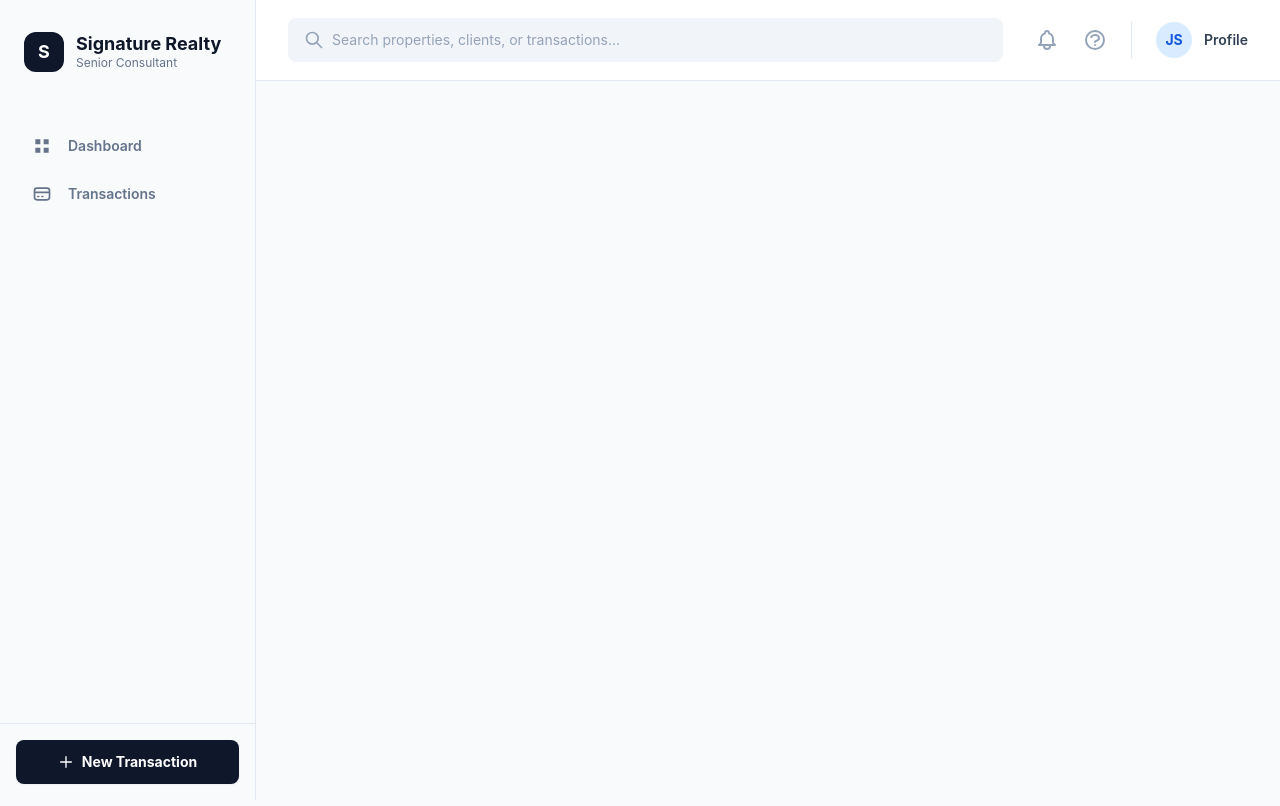
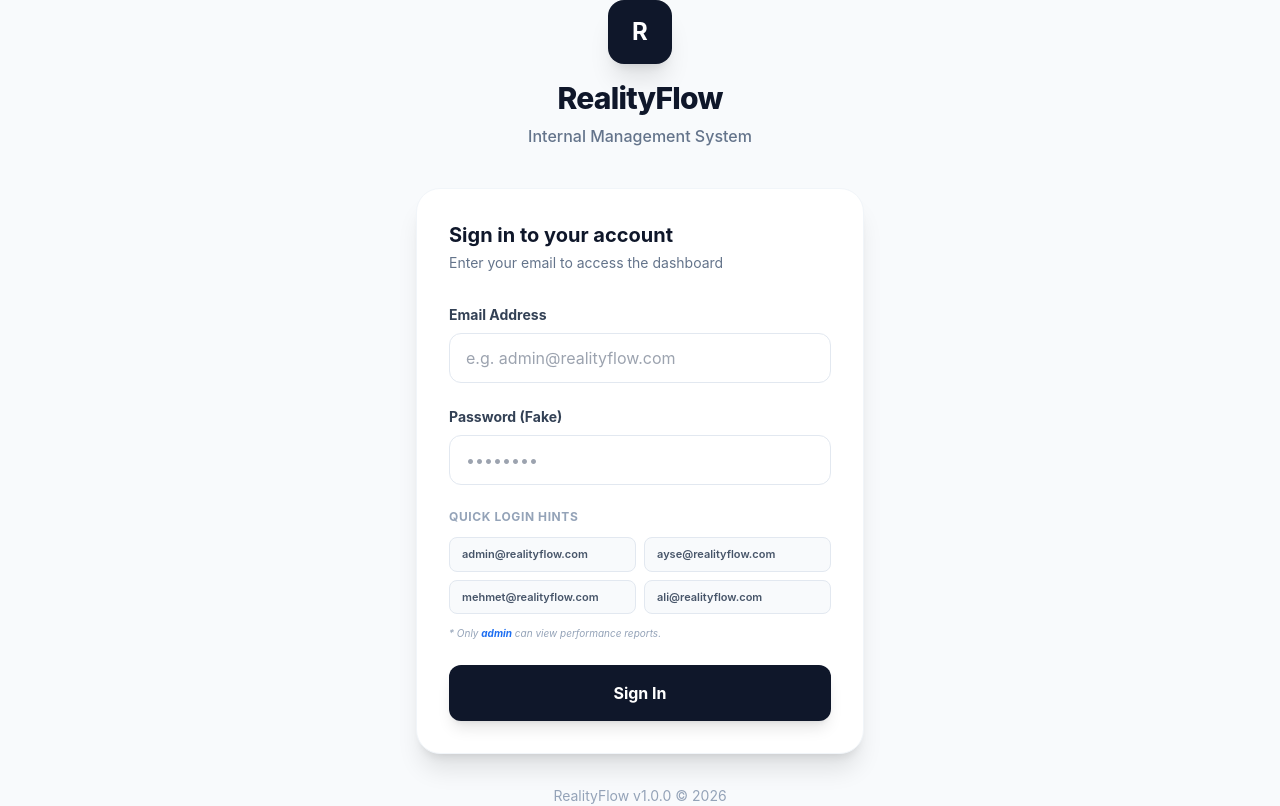
Before and after one commit to bgungor1/RealityFlow, a Nuxt app in the folder apps/frontend/: page /login in a window 1280 px wide. Built offline with nearby package versions, Linux system fonts and the light colour scheme.

Commit message:
feat(frontend): implement robust authentication and route guarding

```diff
--- /dev/null
+++ b/apps/frontend/pages/login.vue
@@ -0,0 +1,102 @@
+<template>
+  <div class="min-h-screen flex items-center justify-center bg-surface-50 px-4">
+    <div class="max-w-md w-full">
+      <!-- Logo/Brand -->
+      <div class="text-center mb-10">
+        <div class="inline-flex items-center justify-center w-16 h-16 bg-surface-900 rounded-2xl text-white font-bold text-2xl mb-4 shadow-xl">
+          R
+        </div>
+        <h1 class="text-3xl font-extrabold text-surface-900 tracking-tight">RealityFlow</h1>
+        <p class="mt-2 text-surface-500 font-medium">Internal Management System</p>
+      </div>
+
+      <div class="bg-white p-8 rounded-3xl shadow-xl border border-surface-100 animate-in fade-in zoom-in duration-500">
+        <div class="mb-8">
+          <h2 class="text-xl font-bold text-surface-900">Sign in to your account</h2>
+          <p class="text-sm text-surface-500 mt-1">Enter your email to access the dashboard</p>
+        </div>
+
+        <form @submit.prevent="handleLogin" class="space-y-6">
+          <div>
+            <label for="email" class="block text-sm font-bold text-surface-700 mb-2">Email Address</label>
+            <input
+              id="email"
+              v-model="email"
+              type="email"
+              required
+              placeholder="e.g. admin@realityflow.com"
+              class="w-full px-4 py-3 rounded-xl border border-surface-200 focus:ring-2 focus:ring-primary-500 focus:border-primary-500 transition-all outline-none text-surface-900"
+            />
+          </div>
+
+          <div>
+            <label for="password" class="block text-sm font-bold text-surface-700 mb-2">Password (Fake)</label>
+            <input
+              id="password"
+              type="password"
+              placeholder="••••••••"
+              class="w-full px-4 py-3 rounded-xl border border-surface-200 focus:ring-2 focus:ring-primary-500 focus:border-primary-500 transition-all outline-none text-surface-900"
+            />
+          </div>
+
+          <!-- Quick Access Hints -->
+          <div class="space-y-3">
+            <p class="text-xs font-bold text-surface-400 uppercase tracking-wider">Quick Login Hints</p>
+            <div class="grid grid-cols-2 gap-2">
+              <button
+                v-for="hint in ['admin@realityflow.com', 'ayse@realityflow.com', 'mehmet@realityflow.com', 'ali@realityflow.com']"
+                :key="hint"
+                type="button"
+                @click="email = hint"
+                class="px-3 py-2 text-[11px] font-semibold bg-surface-50 text-surface-600 border border-surface-200 rounded-lg hover:bg-surface-100 hover:border-surface-300 transition-all text-left truncate"
+              >
+                {{ hint }}
+              </button>
+            </div>
+            <p class="text-[10px] text-surface-400 italic mt-2">
+              * Only <span class="text-primary-600 font-bold">admin</span> can view performance reports.
+            </p>
+          </div>
+
+          <button
+            type="submit"
+            :disabled="loading"
+            class="w-full py-4 bg-surface-900 text-white font-bold rounded-xl shadow-lg hover:bg-surface-800 active:scale-[0.98] transition-all disabled:opacity-70 disabled:cursor-not-allowed flex items-center justify-center gap-2"
+          >
+            <span v-if="loading" class="animate-spin h-5 w-5 border-2 border-white border-t-transparent rounded-full"></span>
+            <span>{{ loading ? 'Signing in...' : 'Sign In' }}</span>
+          </button>
+        </form>
+      </div>
+
+      <p class="text-center mt-8 text-surface-400 text-sm">
+        RealityFlow v1.0.0 &copy; 2026
+      </p>
+    </div>
+  </div>
+</template>
+
+<script setup lang="ts">
+import { useUserStore } from '~/stores/user';
+
+definePageMeta({
+  layout: false
+});
+
+const userStore = useUserStore();
+const email = ref('');
+const loading = ref(false);
+
+async function handleLogin() {
+  if (!email.value) return;
+
+  loading.value = true;
+  // Simulate network delay
+  await new Promise(resolve => setTimeout(resolve, 800));
+
+  userStore.login(email.value);
+  loading.value = false;
+
+  navigateTo('/');
+}
+</script>
--- /dev/null
+++ b/apps/frontend/stores/user.ts
@@ -0,0 +1,77 @@
+import { defineStore } from 'pinia';
+import type { Agent } from '~/types';
+
+export const useUserStore = defineStore('user', {
+  state: () => ({
+    users: [] as Agent[],
+    currentUser: null as Agent | null,
+    loading: false,
+    error: null as string | null,
+  }),
+
+  getters: {
+    agents: (state) => state.users.filter(u => u.role === 'agent' || !u.role),
+    isAuthenticated: (state) => !!state.currentUser,
+    isAdmin: (state) => state.currentUser?.role === 'admin',
+  },
+
+  actions: {
+    async fetchUsers() {
+      this.loading = true;
+      this.error = null;
+      try {
+        const data = await useApiFetch<Agent[]>('/api/users');
+        this.users = data;
+        return data; // SSR serialization fix
+      } catch (err: any) {
+        this.error = err?.data?.message || 'Failed to fetch users';
+        throw err;
+      } finally {
+        this.loading = false;
+      }
+    },
+
+    login(email: string) {
+      // Fake Auth Logic
+      const cleanEmail = email.toLowerCase();
+      const isAdmin = cleanEmail === 'admin@realityflow.com';
+
+      let fullName = 'Standard Agent';
+      if (isAdmin) fullName = 'Admin User';
+      else if (cleanEmail.includes('ayse')) fullName = 'Ayşe Yılmaz';
+      else if (cleanEmail.includes('mehmet')) fullName = 'Mehmet Demir';
+      else if (cleanEmail.includes('ali')) fullName = 'Ali Kaya';
+
+      const user = {
+        _id: isAdmin ? 'admin-id' : `user-${Date.now()}`,
+        fullName,
+        email: email,
+        role: isAdmin ? 'admin' : 'agent'
+      } as Agent;
+
+      this.currentUser = user;
+
+      // Sync with Cookie for SSR support
+      const authCookie = useCookie<Agent | null>('auth_user', {
+        maxAge: 60 * 60 * 24 * 7, // 1 week
+        watch: true
+      });
+      authCookie.value = user;
+    },
+
+    logout() {
+      this.currentUser = null;
+      const authCookie = useCookie('auth_user');
+      authCookie.value = null;
+      return navigateTo('/login');
+    },
+
+    initializeAuth() {
+      // useCookie works on both Server and Client automatically
+      const authCookie = useCookie<Agent | null>('auth_user');
+      if (authCookie.value) {
+        this.currentUser = authCookie.value;
+      }
+    }
+  },
+});
```
Also changed, not shown: apps/frontend/middleware/auth.global.ts (added, +20 -0 lines).
